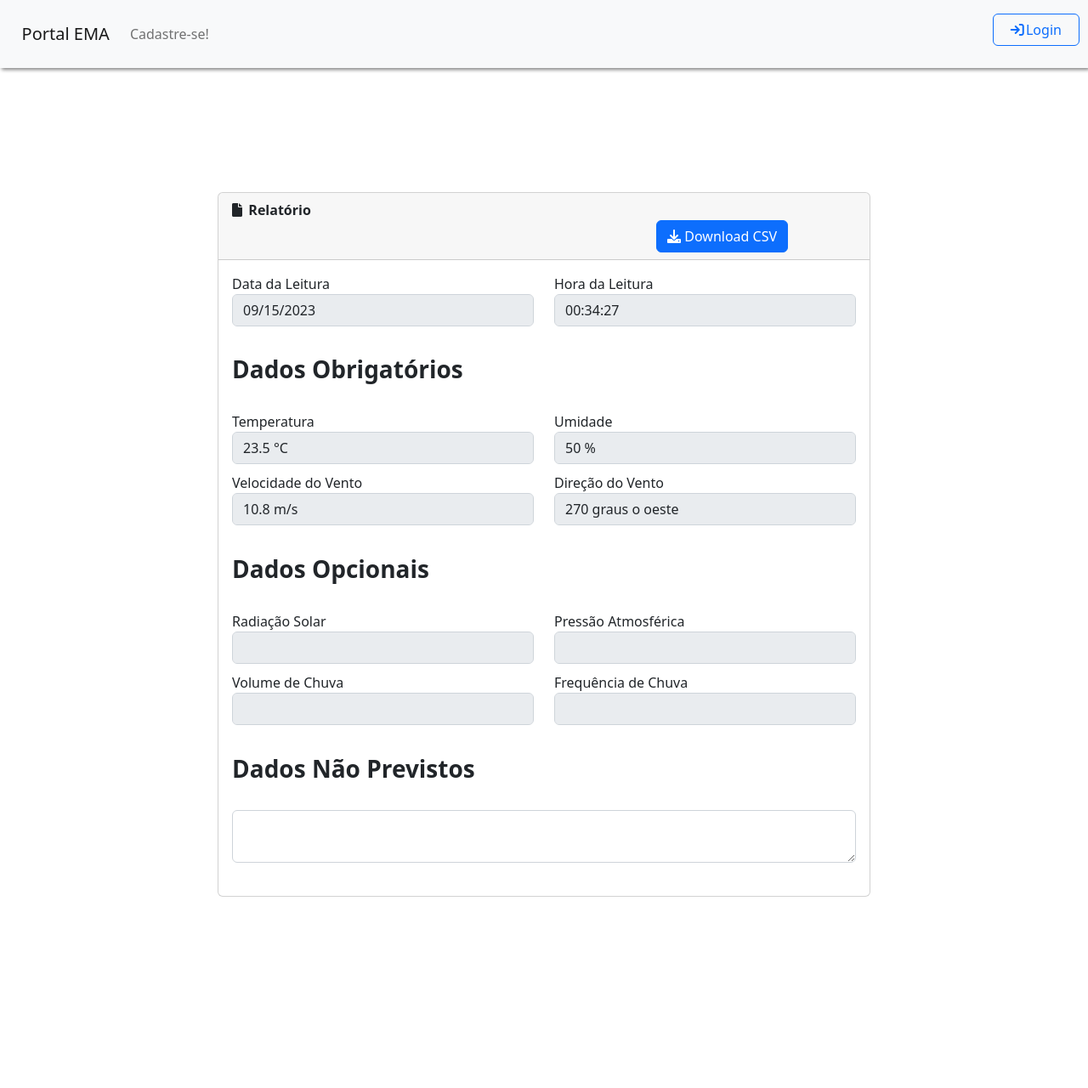
After one commit to AX414/tcc-bcc, a PHP site: page /Tela_Visualizar_Relatorio.php?idrelatorio=1 in a window 1280 px wide. The commit adds this page. Shown: the whole page at 85% size. Run offline with PHP 8.4, Linux system fonts and the light colour scheme; data comes from the database, SQL or seed files in the repository; some libraries are stand-ins or nearby versions.

Commit message:
Relatórios completo

```diff
--- a/portalEMA/Tela_Cadastro_Usuario.php
+++ b/portalEMA/Tela_Cadastro_Usuario.php
@@ -1,7 +1,6 @@
 <!DOCTYPE html>
 <?php
 require '../portalEMA/functions/geral.php';
-
 ?>
 <html>
     <head>
--- /dev/null
+++ b/portalEMA/Tela_Visualizar_Relatorio.php
@@ -0,0 +1,123 @@
+<!DOCTYPE html>
+<?php
+require '../portalEMA/functions/geral.php';
+require '../portalEMA/controllers/controller_relatorio.php';
+?>
+<html>
+    <head>
+        <meta charset="utf-8">
+        <title>Portal EMA - Visualizar Relatorio</title>
+        <link rel="stylesheet" type="text/css" href="../portalEMA/css/style.css">
+        <link rel="stylesheet" href="https://cdnjs.cloudflare.com/ajax/libs/font-awesome/6.0.0-beta3/css/all.min.css">
+        <link rel="stylesheet" type="text/css" href="https://cdn.jsdelivr.net/npm/bootstrap@5.2.3/dist/css/bootstrap.min.css" integrity="sha384-rbsA2VBKQhggwzxH7pPCaAqO46MgnOM80zW1RWuH61DGLwZJEdK2Kadq2F9CUG65" crossorigin="anonymous">
+        <link rel="stylesheet" href="https://unpkg.com/leaflet@1.7.1/dist/leaflet.css" />
+        <script src="https://unpkg.com/leaflet@1.7.1/dist/leaflet.js"></script>
+        <script src="https://cdn.jsdelivr.net/npm/bootstrap@5.2.3/dist/js/bootstrap.bundle.min.js" integrity="sha384-kenU1KFdBIe4zVF0s0G1M5b4hcpxyD9F7jL+jjXkk+Q2h455rYXK/7HAuoJl+0I4" crossorigin="anonymous"></script>
+    </head>
+    <style>
+        .navbar {
+            position: fixed;
+            top: 0;
+            width: 100%;
+            height: 10%;
+            z-index: 2;
+            filter: drop-shadow(2px 2px 2px grey);
+        }
+
+        .form-control{
+            margin-bottom: 3%;
+        }
+
+        body{
+            height: 160%;
+        }
+
+        #relatorio{
+            width: 60%;
+        }
+    </style>
+    <body>
+        <?php
+        menu();
+
+        $relatorioId = $_GET['idrelatorio'];
+
+        $relatorio = buscarRelatorioPorId($relatorioId);
+
+        if (!$relatorio) {
+            echo "Relatório não encontrado.";
+            exit;
+        } else {
+            echo '<div id="relatorio">';
+            echo '<div class="card col-12">';
+            echo '<div class="card-header">';
+            echo '<i style="padding-right: 1%;" class="fas fa-file"></i><b>Relatório</b>';
+            echo '<a href="../portalEMA/functions/download_csv.php?idrelatorio=' . $relatorioId . '" class="btn btn-primary" style="margin-left:68%;"><i class="fas fa-download"></i> Download CSV </a>';
+            echo '</div>';
+            echo '<div class="card-body">';
+            echo '<form>';
+            echo '<div class="row">';
+            echo '<div class="col">';
+            echo '<label>Data da Leitura</label>';
+            echo '<input disabled="true" value="' . $relatorio['data'] . '" type="date" class="form-control">';
+            echo '</div>';
+            echo '<div class="col">';
+            echo '<label>Hora da Leitura</label>';
+            echo '<input disabled="true" value="' . $relatorio['hora'] . '" type="text" class="form-control">';
+            echo '</div>';
+            echo '</div>';
+
+            echo '<br><h3><b>Dados Obrigatórios</b></h3><br>';
+            echo '<div class="row">';
+            echo '<div class="col">';
+            echo '<label>Temperatura</label>';
+            echo '<input disabled="true" value="' . $relatorio['temperatura'] . ' ' . $relatorio['unidade_tem'] . '" type="text" class="form-control">';
+            echo '</div>';
+            echo '<div class="col">';
+            echo '<label>Umidade</label>';
+            echo '<input disabled="true" value="' . $relatorio['umidade'] . ' ' . $relatorio['unidade_um'] . '" type="text" class="form-control">';
+            echo '</div>';
+            echo '</div>';
+
+            echo '<div class="row">';
+            echo '<div class="col">';
+            echo '<label>Velocidade do Vento</label>';
+            echo '<input disabled="true" value="' . $relatorio['vento_velocidade'] . ' ' . $relatorio['unidade_vv'] . '" type="text" class="form-control">';
+            echo '</div>';
+            echo '<div class="col">';
+            echo '<label>Direção do Vento</label>';
+            echo '<input disabled="true" value="' . $relatorio['vento_direcao'] . ' ' . $relatorio['unidade_vd'] . '" type="text" class="form-control">';
+            echo '</div>';
+            echo '</div>';
+
+            echo '<br><h3><b>Dados Opcionais</b></h3><br>';
+            echo '<div class="row">';
+            echo '<div class="col">';
+            echo '<label>Radiação Solar</label>';
+            echo '<input disabled="true" value="' . $relatorio['radiacao_solar'] . ' ' . $relatorio['unidade_rs'] . '" type="text" class="form-control">';
+            echo '</div>';
+            echo '<div class="col">';
+            echo '<label>Pressão Atmosférica</label>';
+            echo '<input disabled="true" value="' . $relatorio['pressao_atmos'] . ' ' . $relatorio['unidade_pa'] . '" type="text" class="form-control">';
+            echo '</div>';
+            echo '</div>';
+            echo '<div class="row">';
+            echo '<div class="col">';
+            echo '<label>Volume de Chuva</label>';
+            echo '<input disabled="true" value="' . $relatorio['volume_chuva'] . ' ' . $relatorio['unidade_vc'] . '" type="text" class="form-control">';
+            echo '</div>';
+            echo '<div class="col">';
+            echo '<label>Frequência de Chuva</label>';
+            echo '<input disabled="true" value="' . $relatorio['frequencia_chuva'] . ' ' . $relatorio['unidade_fc'] . '" type="text" class="form-control">';
+            echo '</div>';
+            echo '</div>';
+            echo '<br><h3><b>Dados Não Previstos</b></h3><br>';
+            echo '<textarea style="font-family: "Courier New";" value="' . $relatorio['nao_previstos'] .'" class="form-control"></textarea>';
+            echo '</form>';
+            echo '</div>';
+            echo '</div>';
+            echo '</div>';
+        }
+        ?>
+    </body>
+</html>
--- a/portalEMA/Tela_Visualizar_Usuario.php
+++ b/portalEMA/Tela_Visualizar_Usuario.php
@@ -48,10 +48,8 @@ require '../portalEMA/controllers/controller_usuario.php';
         <?php
         menu();
 
-        //Recupere o ID do usuário da URL.
         $userId = $_GET['idusuario'];
 
-        //Suponha que você tenha uma função para buscar os dados do usuário pelo ID (do controlador de usuário).
         $usuario = buscarUsuarioPorId($userId);
 
         if (!$usuario) {
--- a/portalEMA/controllers/controller_ema.php
+++ b/portalEMA/controllers/controller_ema.php
@@ -41,7 +41,7 @@ function cadastrarEMA() {
             echo "<script>alert('Estação cadastrada com Sucesso!');window.location.href='../Tela_Listar_EMAs.php';</script>";
         } else {
             echo "Erro do mysqli:" . mysqli_errno($conexao);
-            echo "<script>alert('Não foi possível cadastrar essa estação, algo deu errado.');!');window.location.href='../Tela_Cadastro_EMA.php';</script>";
+            echo "<script>alert('Não foi possível cadastrar essa estação, algo deu errado.');');window.location.href='../Tela_Cadastro_EMA.php';</script>";
         }
 
         $conexao->close();
--- a/portalEMA/controllers/controller_relatorio.php
+++ b/portalEMA/controllers/controller_relatorio.php
@@ -45,7 +45,7 @@ function listarRelatorios($idema) {
             echo '<td>' . $row['vento_velocidade'] . $row['unidade_vv'] . '</td>';
             echo '<td>' . $row['vento_direcao'] . ' ' . $row['unidade_vd'] . '</td>';
             echo '<td>';
-            echo '<a href="Tela_Visualizar_Relatório.php?idrelatorio=' . $row['idrelatorio'] . '"><button name="btn-visualizar-relatorio" type="button" class="btn btn-primary btn-sm" onclick="">';
+            echo '<a href="Tela_Visualizar_Relatorio.php?idrelatorio=' . $row['idrelatorio'] . '"><button name="btn-visualizar-relatorio" type="button" class="btn btn-primary btn-sm" onclick="">';
             echo '<i class="fas fa-eye"></i>';
             echo '</button></a>';
             echo '</td>';
@@ -76,4 +76,22 @@ function buscarEMAPorID($idema) {
     $conexao->close();
 }
 
+function buscarRelatorioPorID($idrelatorio) {
+    $conexao = conectarBanco();
+
+    $idrelatorio = mysqli_real_escape_string($conexao, $idrelatorio);
+
+    $query = "SELECT * FROM relatorios WHERE idrelatorio = '$idrelatorio'";
+    $resultado = mysqli_query($conexao, $query);
+
+    if ($resultado && mysqli_num_rows($resultado) > 0) {
+        $usuario = mysqli_fetch_assoc($resultado);
+        return $usuario;
+    } else {
+        return false;
+    }
+
+    $conexao->close();
+}
+
 ?>
--- a/portalEMA/functions/geral.php
+++ b/portalEMA/functions/geral.php
@@ -1,6 +1,6 @@
 <?php
 
-if(session_status() !== PHP_SESSION_ACTIVE) {
+if (session_status() !== PHP_SESSION_ACTIVE) {
     session_start();
 }
 
@@ -39,8 +39,6 @@ function menu() {
                             <a class="dropdown-item" href="../portalEMA/Tela_Cadastro_EMA.php">Cadastrar EMA</a>
                             <div class="dropdown-divider"></div>
                             <a class="dropdown-item" href="../portalEMA/Tela_Listar_EMAs.php">Apresentar EMAs</a>
-                            <div class="dropdown-divider"></div>
-                            <a class="dropdown-item" href="../portalEMA/Tela_Listar_Relatorios.php">Apresentar Relatórios</a>
                         </div>
                     </li>
                <li class="nav-item">
@@ -52,12 +50,19 @@ function menu() {
             </div>
         </nav>';
     } else {
-        echo '<nav class="navbar navbar-expand-lg bg-light">
+        echo '
+            <nav class="navbar navbar-expand-lg bg-light">
+            <a class="navbar-brand" style="margin-left: 2%" href="../portalEMA/Tela_Principal.php">Portal EMA</a>
             <button class="navbar-toggler" type="button" data-toggle="collapse" data-target="#navbarSupportedContent" aria-controls="navbarSupportedContent" aria-expanded="false" aria-label="Toggle navigation">
                 <span class="navbar-toggler-icon"></span>
             </button>
             <div class="collapse navbar-collapse" id="navbarSupportedContent">
                 <ul class="navbar-nav mr-auto">
+                <li class="nav-item">
+                    <a href="../portalEMA/Tela_Cadastro_Usuario.php" class="nav-link" role="button">
+                        Cadastre-se!
+                    </a>
+                </li>
                 <li class="nav-item">
                 <form action="../portalEMA/Tela_Login.php">
                     <button style="position: absolute; top: 20%; right: 10px; width:8%;" class="btn btn-outline-primary" type="submit"><i style="padding-right: 3%;" class="fas fa-sign-in"></i>Login</button>
```
Also changed, not shown: portalEMA/controllers/controller_usuario.php (+9 -3 lines), portalEMA/download.php (deleted, +0 -45 lines), portalEMA/functions/download_csv.php (added, +67 -0 lines), portalEMA/index.php (deleted, +0 -159 lines).
